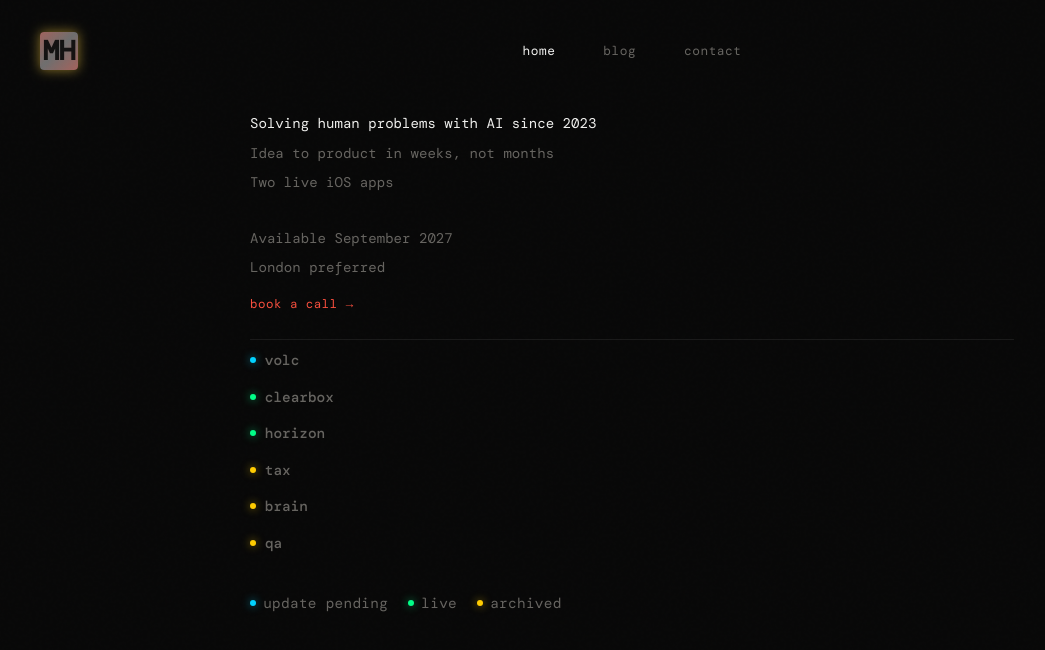
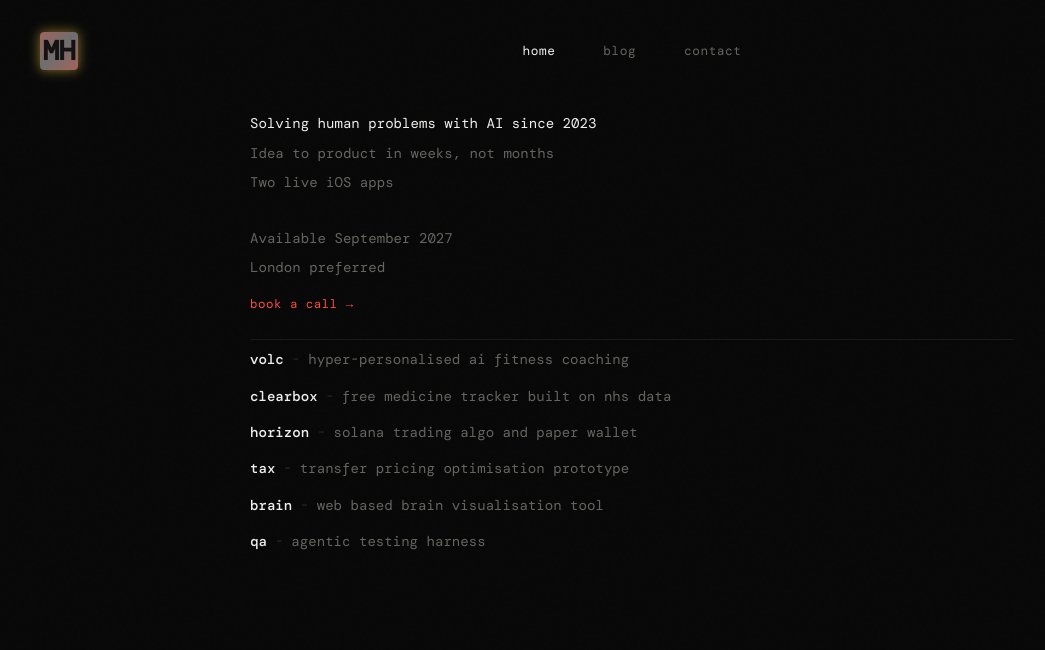
Before and after one commit to d00mkeeps/portfolio, a React (Vite) app: page / in a window 1280 px wide. Shown: the top 650 px of the page, without its empty margins (8-1053 px from the left). Built offline with nearby package versions, Linux system fonts and the light colour scheme; no server answers; a web font is replaced by a local one.

Commit message:
feat: replace status indicators and legend with project descriptions

```diff
--- a/src/components/LinkBuilder.jsx
+++ b/src/components/LinkBuilder.jsx
@@ -1,136 +1,64 @@
-import React, { useState, useEffect } from 'react'
+import React from 'react'
 import styles from './LinkBuilder.module.css'
 
 // ─── Data ────────────────────────────────────────────────────────────────────
-const SUBS = [
+const PROJECTS = [
   {
     slug: 'volc',
-    label: 'volc.mileshillary.com',
+    description: 'hyper-personalised ai fitness coaching',
     live: 'https://apps.apple.com/gb/app/volc-ai-gym-coach/id6751469055',
   },
   {
     slug: 'clearbox',
-    label: 'clearbox.mileshillary.com',
+    description: 'free medicine tracker built on nhs data',
     live: 'https://clearbox.mileshillary.com',
   },
   {
     slug: 'horizon',
-    label: 'horizon.mileshillary.com',
+    description: 'solana trading algo and paper wallet',
     live: 'https://horizon.mileshillary.com',
   },
   {
     slug: 'tax',
-    label: 'tax.mileshillary.com',
+    description: 'transfer pricing optimisation prototype',
     live: 'https://tax.mileshillary.com',
   },
   {
     slug: 'brain',
-    label: 'brain.mileshillary.com',
+    description: 'web based brain visualisation tool',
     live: 'https://brain.mileshillary.com',
   },
   {
     slug: 'qa',
-    label: 'qa.mileshillary.com',
+    description: 'agentic testing harness',
     live: 'https://qa.mileshillary.com',
   },
 ]
 
-// Default fallback status mapping (all links are live or archived)
-const DEFAULT_STATUS_MAP = {
-  volc: { state: 'updating', detail: 'v1.x in App Review' },
-  clearbox: { state: 'live' },
-  horizon: { state: 'live' },
-  tax: { state: 'archived' },
-  brain: { state: 'archived' },
-  qa: { state: 'archived' },
-}
-
-const STATUS_CONFIGS = {
-  live: {
-    className: styles.live,
-    defaultLabel: 'live',
-  },
-  updating: {
-    className: styles.updating,
-    defaultLabel: 'update pending',
-  },
-  archived: {
-    className: styles.archived,
-    defaultLabel: 'archived',
-  },
-  degraded: {
-    className: styles.updating,
-    defaultLabel: 'degraded',
-  },
-}
-
 // ─── Main component ───────────────────────────────────────────────────────────
 export default function LinkBuilder() {
-  const [statusMap, setStatusMap] = useState(DEFAULT_STATUS_MAP)
-
-  useEffect(() => {
-    const fetchLiveStatus = async () => {
-      try {
-        const res = await fetch('/api/status').catch(() => fetch('http://127.0.0.1:8006/status'))
-        if (res && res.ok) {
-          const data = await res.json()
-          if (data.projects) {
-            const updated = { ...DEFAULT_STATUS_MAP }
-            for (const [slug, p] of Object.entries(data.projects)) {
-              updated[slug] = { state: p.state === 'offline' ? 'archived' : p.state, detail: p.detail }
-            }
-            setStatusMap(updated)
-          }
-        }
-      } catch (e) {
-        // Fallback to default mapping silently
-      }
-    }
-    fetchLiveStatus()
-  }, [])
-
   return (
     <div className={styles.root}>
       <div className={styles.links}>
-        {SUBS.map(sub => {
-          const href = sub.live || `https://${sub.slug}.mileshillary.com`
-          const status = statusMap[sub.slug] || { state: 'archived' }
-          const statusConfig = STATUS_CONFIGS[status.state] || STATUS_CONFIGS.archived
+        {PROJECTS.map(project => {
+          const href = project.live || `https://${project.slug}.mileshillary.com`
 
           return (
             <a
-              key={sub.slug}
+              key={project.slug}
               href={href}
               target="_blank"
               rel="noopener noreferrer"
               className={styles.link}
             >
-              {statusConfig && (
-                <span className={styles.status}>
-                  <span className={`${styles.dot} ${statusConfig.className}`} />
-                </span>
-              )}
-              <span className={styles.linkSlug}>{sub.slug}</span>
+              <span className={styles.linkSlug}>{project.slug}</span>
+              <span className={styles.linkSep}>-</span>
+              <span className={styles.linkDesc}>{project.description}</span>
               <span className={styles.linkArrow}>→</span>
             </a>
           )
         })}
       </div>
-
-      <div className={styles.legend}>
-        <div className={styles.legendItem}>
-          <span className={`${styles.dot} ${styles.updating}`} />
-          <span className={styles.legendLabel}>update pending</span>
-        </div>
-        <div className={styles.legendItem}>
-          <span className={`${styles.dot} ${styles.live}`} />
-          <span className={styles.legendLabel}>live</span>
-        </div>
-        <div className={styles.legendItem}>
-          <span className={`${styles.dot} ${styles.archived}`} />
-          <span className={styles.legendLabel}>archived</span>
-        </div>
-      </div>
     </div>
   )
 }
--- a/src/components/LinkBuilder.module.css
+++ b/src/components/LinkBuilder.module.css
@@ -7,15 +7,14 @@
 .links {
   display: flex;
   flex-direction: column;
-  gap: 0.75rem;
+  gap: 0.85rem;
 }
 
 .link {
-  display: flex;
-  align-items: center;
-  gap: 0.55rem;
+  display: block;
   font-family: var(--font-mono);
-  font-size: 0.9rem;
+  font-size: 0.88rem;
+  line-height: 1.6;
   color: var(--text-muted);
   text-decoration: none;
   transition: color 0.2s, transform 0.2s;
@@ -28,66 +27,34 @@
 
 .linkSlug {
   font-weight: 500;
+  color: var(--text);
+}
+
+.linkSep {
+  color: var(--text-dim);
+  margin: 0 0.5rem;
+}
+
+.linkDesc {
+  color: var(--text-muted);
+  transition: color 0.2s;
+}
+
+.link:hover .linkDesc {
+  color: var(--text);
 }
 
 .linkArrow {
+  display: inline-block;
   color: var(--accent);
   opacity: 0;
-  transform: translateX(-6px);
+  transform: translateX(-4px);
   transition: opacity 0.2s, transform 0.2s;
   font-size: 0.85rem;
+  margin-left: 0.45rem;
 }
 
 .link:hover .linkArrow {
   opacity: 1;
   transform: translateX(0);
 }
-
-/* ─── Status Badges ────────────────────────────────────────────────────────── */
-.status {
-  display: inline-flex;
-  align-items: center;
-}
-
-.dot {
-  width: 6px;
-  height: 6px;
-  border-radius: 50%;
-  flex-shrink: 0;
-}
-
-.live {
-  background-color: #00ff88; /* electric green */
-  box-shadow: 0 0 8px rgba(0, 255, 136, 0.6);
-}
-
-.updating {
-  background-color: #00d2ff; /* electric blue */
-  box-shadow: 0 0 8px rgba(0, 210, 255, 0.6);
-}
-
-.archived {
-  background-color: #ffcc00; /* bright yellow */
-  box-shadow: 0 0 8px rgba(255, 204, 0, 0.6);
-}
-
-/* ─── Legend ───────────────────────────────────────────────────────────────── */
-.legend {
-  display: flex;
-  align-items: center;
-  gap: 1.25rem;
-  margin-top: 2.25rem;
-  font-family: var(--font-mono);
-  font-size: 0.9rem;
-  color: var(--text-muted);
-}
-
-.legendItem {
-  display: flex;
-  align-items: center;
-  gap: 0.45rem;
-}
-
-.legendLabel {
-  letter-spacing: 0.02em;
-}
```
